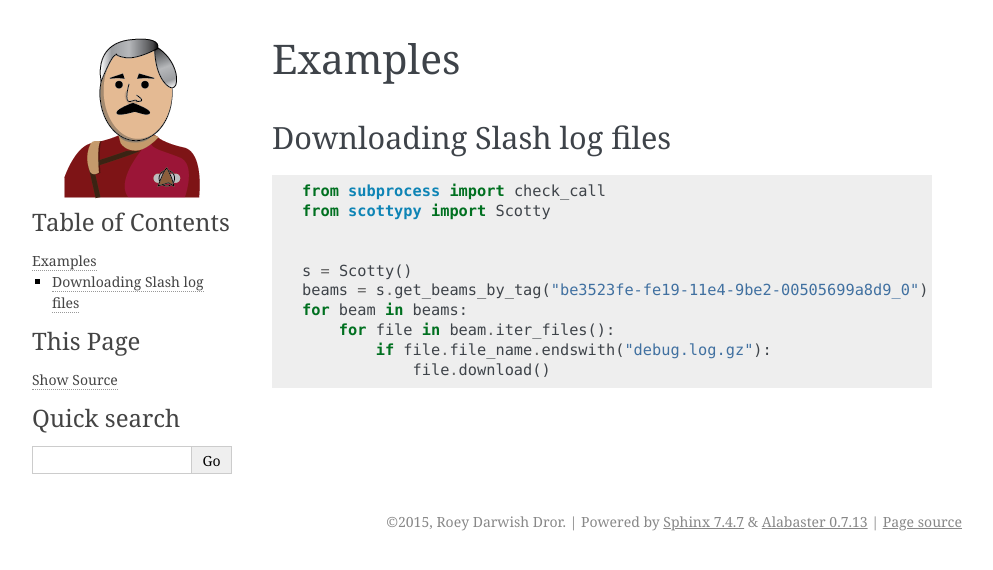
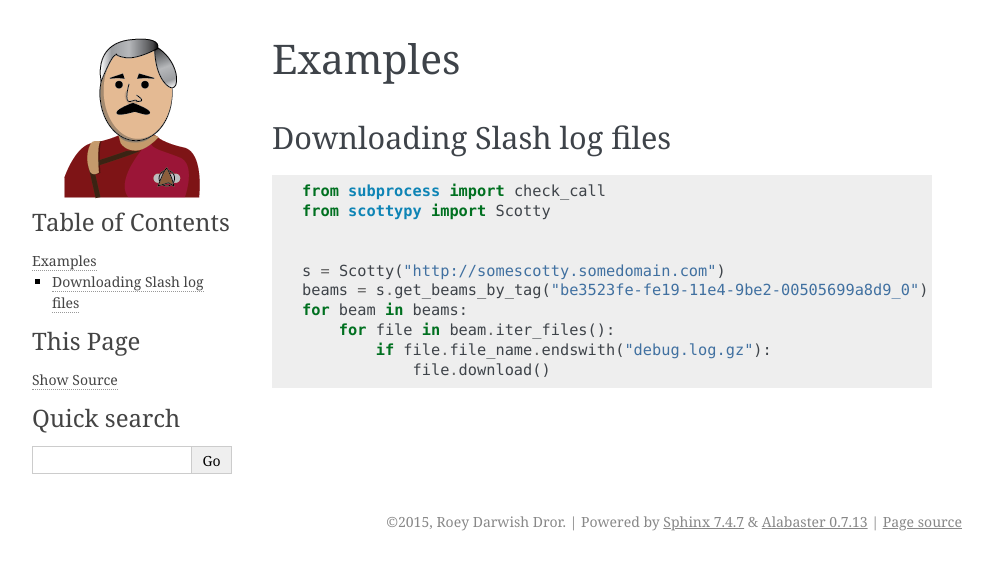
Before and after one commit to getslash/scottypy, a Sphinx documentation site: the page built from doc/examples.rst, in a window 1280 px wide. Shown: the top 570 px of the page, without its empty margins (148-1141 px from the left). Built offline with Sphinx 7.4.7, drawn with Linux system fonts in a browser that asks for light colours; part of the change alters nothing that is shown.

Commit message:
Fix wrong example line in the documentation
Scotty class doesn't have a default URL anymore.

```diff
--- a/doc/examples.rst
+++ b/doc/examples.rst
@@ -12,7 +12,7 @@ Downloading Slash log files
     from scottypy import Scotty
 
 
-    s = Scotty()
+    s = Scotty("http://somescotty.somedomain.com")
     beams = s.get_beams_by_tag("be3523fe-fe19-11e4-9be2-00505699a8d9_0")
     for beam in beams:
         for file in beam.iter_files():
```
